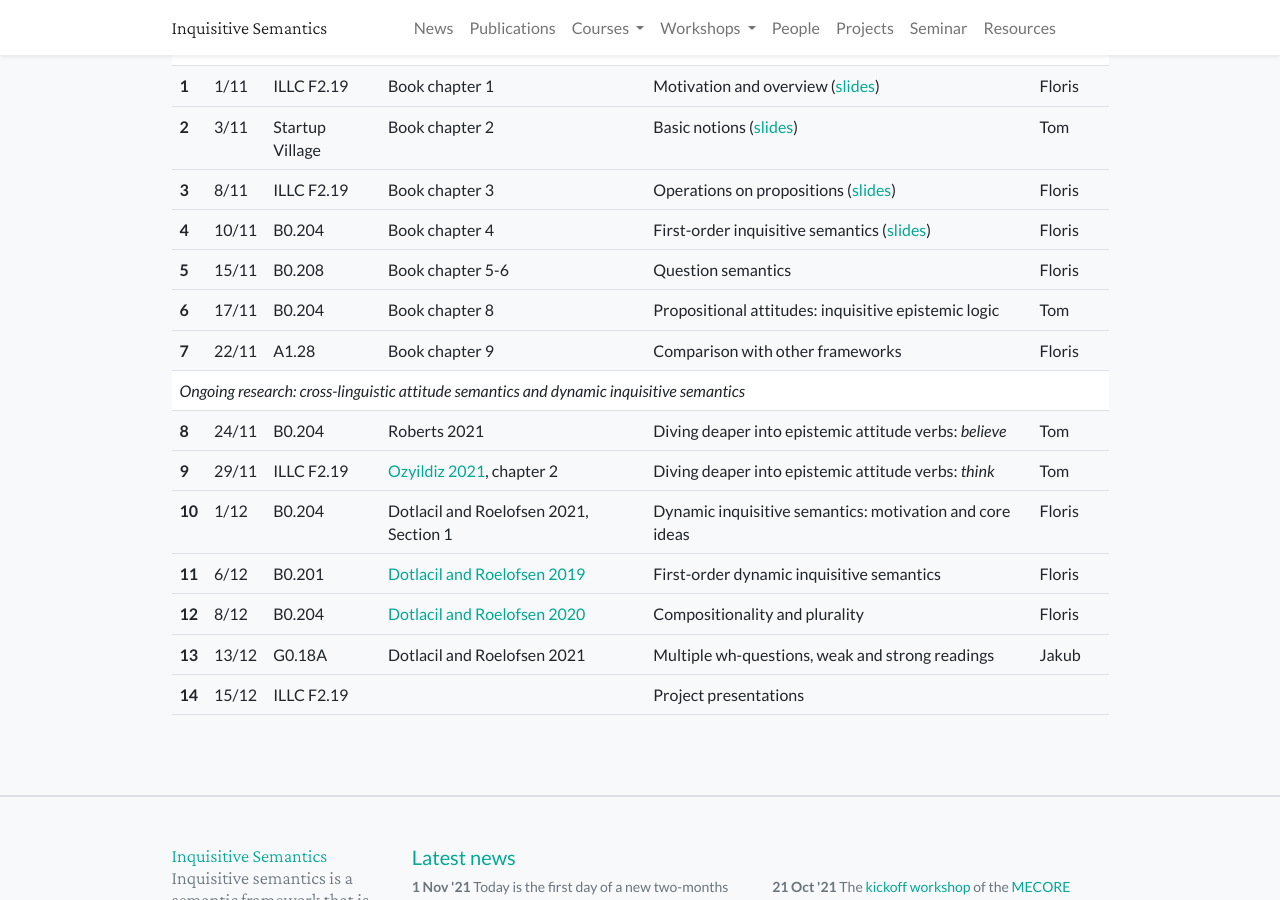
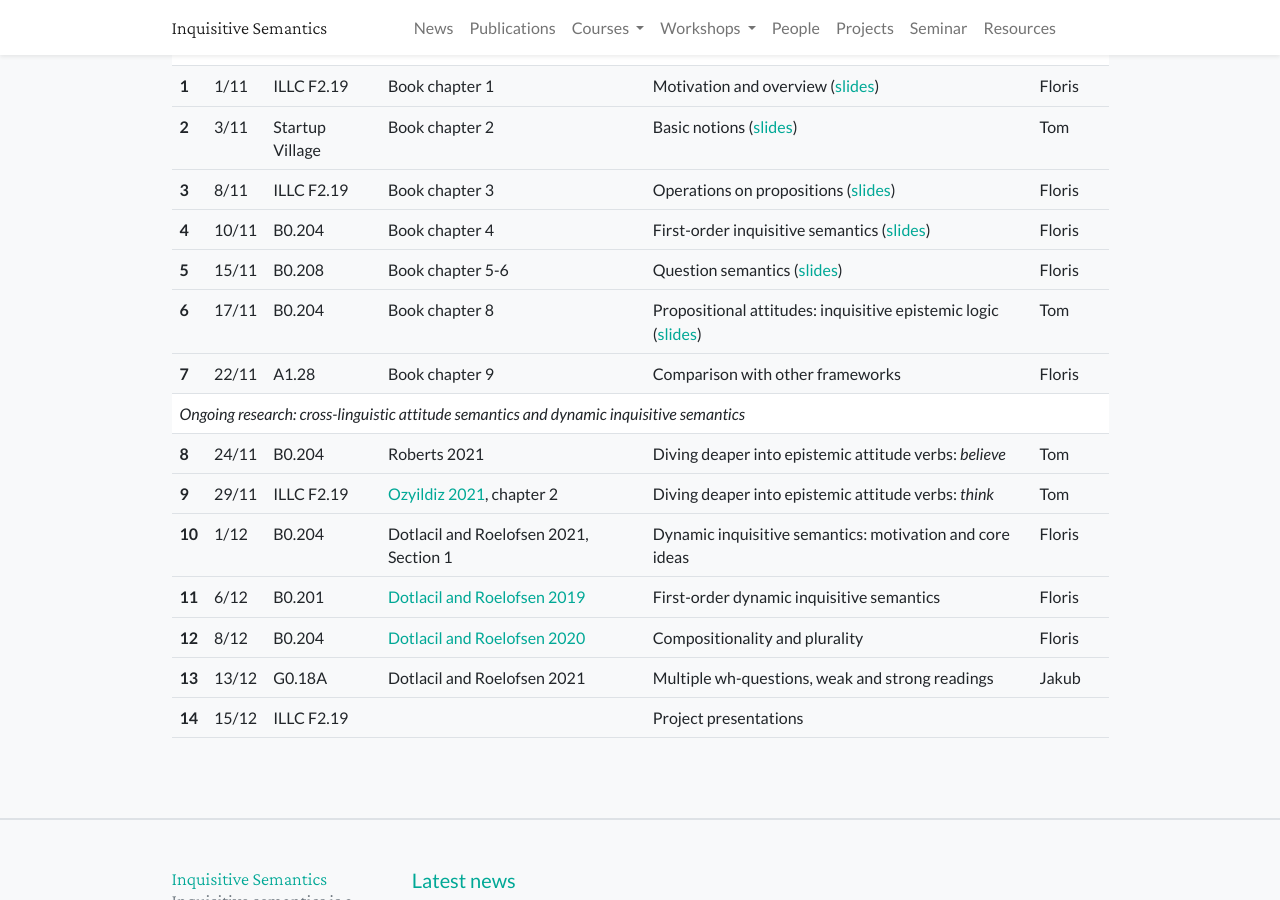
Before and after one commit to froelofs/inquisitive-semantics, a Jekyll site: the page built from _courses/2021-amsterdam.md, in a window 1280 px wide and 900 px high, scrolled down 2396 px. Built offline with Jekyll 4.4.1, drawn with Linux system fonts in a browser that asks for light colours; part of the change alters nothing that is shown.

Commit message:
Update 2021-amsterdam.md

```diff
--- a/_courses/2021-amsterdam.md
+++ b/_courses/2021-amsterdam.md
@@ -70,7 +70,7 @@ schedule: >
       <td>   15/11</td>
       <td> B0.208</td>
       <td> Book chapter 5-6</td>
-      <td> Question semantics <!-- (<a href="">slides</a>) --></td>
+      <td> Question semantics (<a href="https://www.dropbox.com/s/ohbkvjl2dcobkhq/lecture5.pdf?dl=0">slides</a>) </td>
       <td> Floris</td>
     </tr>
     <tr>
@@ -79,7 +79,7 @@ schedule: >
       <td> B0.204</td>
       <td> Book chapter 8</td>
       <td> Propositional attitudes: inquisitive epistemic logic
-      <!-- (<a href="">slides</a>) --></td>
+      (<a href="https://www.dropbox.com/s/d560yy7am3rjuax/lecture6.pdf?dl=0">slides</a>)</td>
       <td> Tom</td>
     </tr>
     <tr>
```
